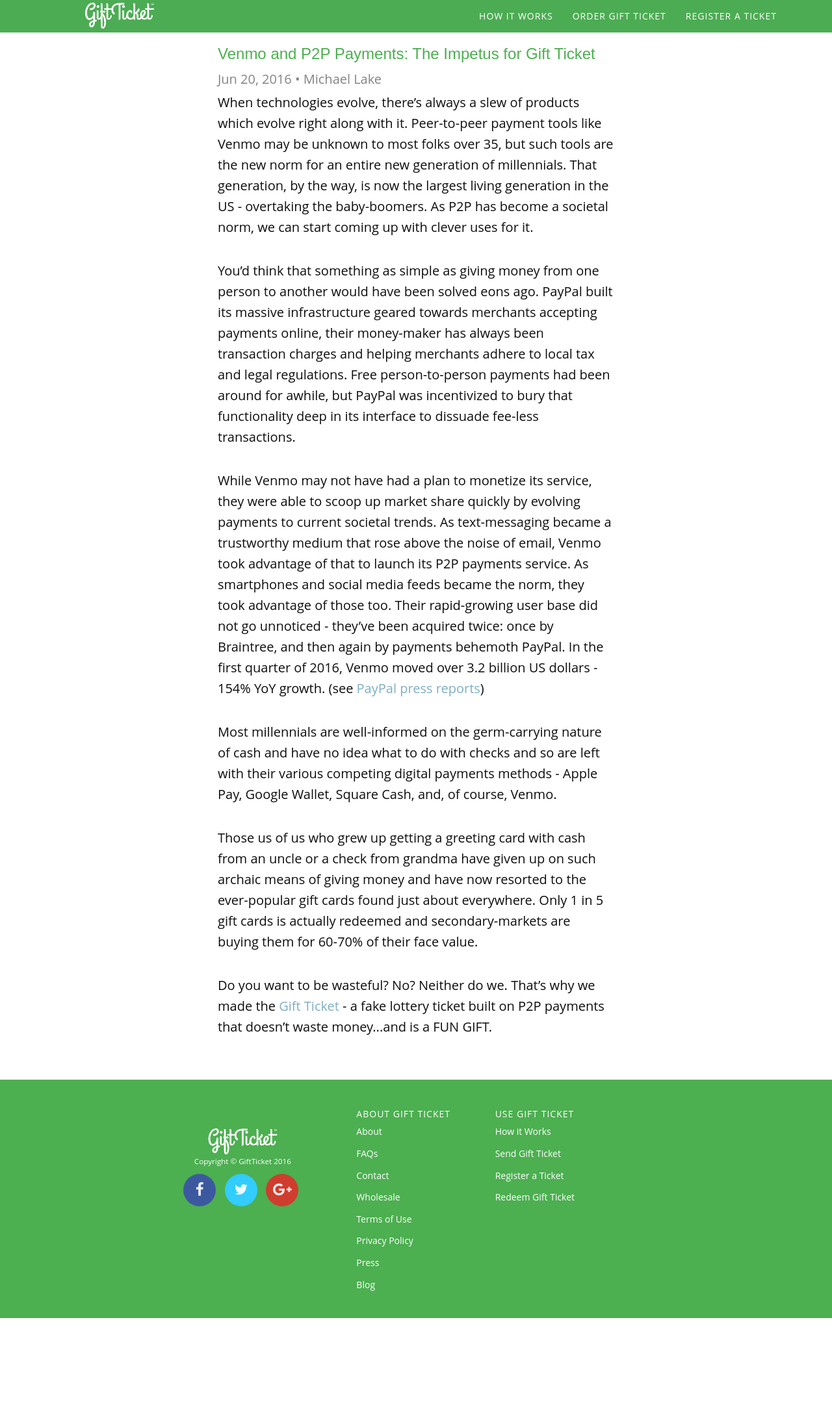
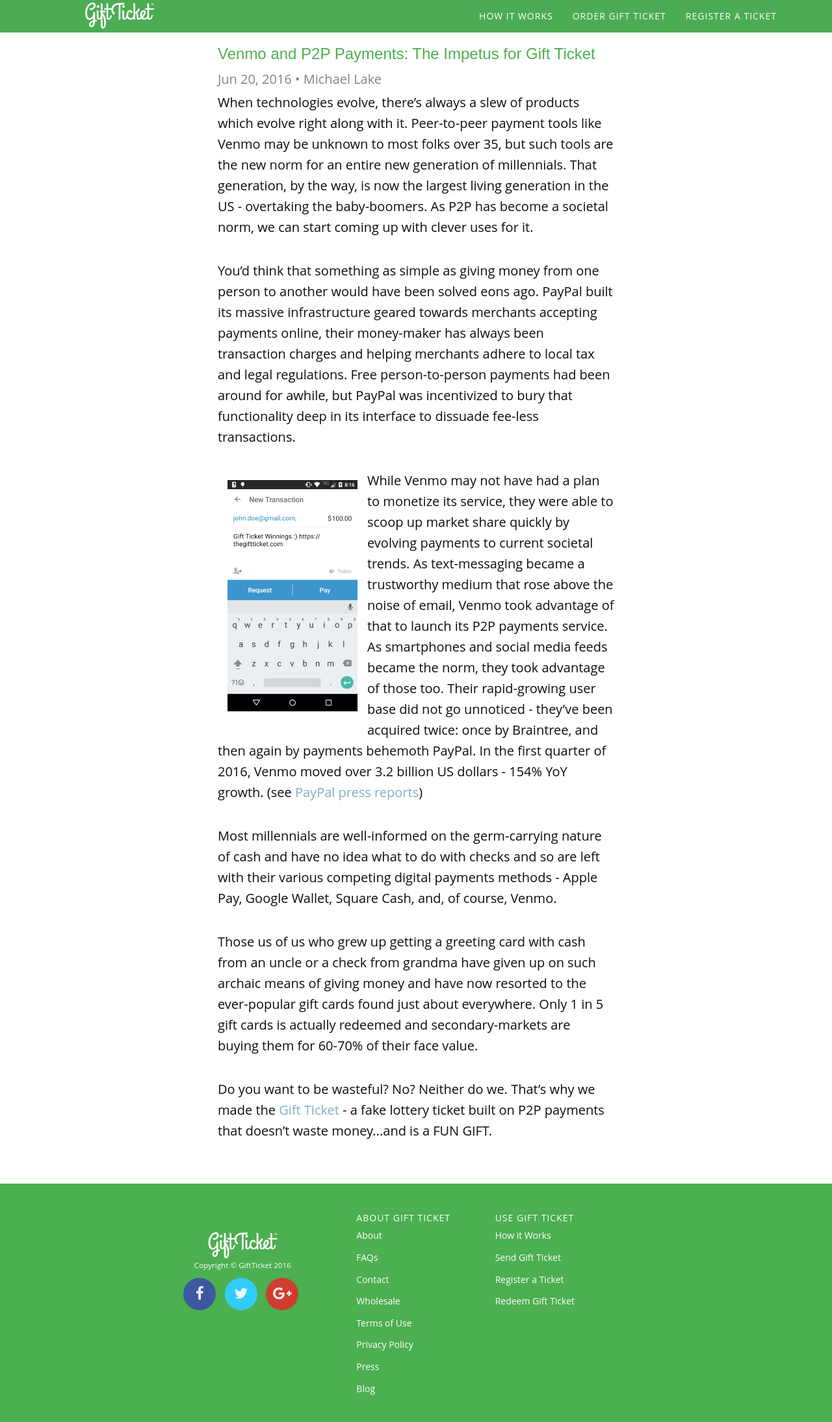
Before and after one commit to alleyway/gift-ticket-web, a Jekyll site: the page built from _posts/2016-06-20-venmo-p2p-payments-impetus-gift-ticket.html, in a window 1280 px wide. Shown: the whole page at 65% size. Built offline with Jekyll 4.4.1, drawn with Linux system fonts in a browser that asks for light colours; some web fonts are replaced; comment, search, counter and statistics services are not loaded; before the commit the page ends 2029 px from its top, so only the background shows below that.

Commit message:
Adding image to post

```diff
--- a/_posts/2016-06-20-venmo-p2p-payments-impetus-gift-ticket.html
+++ b/_posts/2016-06-20-venmo-p2p-payments-impetus-gift-ticket.html
@@ -6,12 +6,15 @@
 author: Michael Lake
 published: true
 description: Changing technologies, changing social norms pave the way for innovation
+image: /img/blog_assets/venmo_screenshot.jpg
 #don't forget to update sitemap!
 ---
 
 <p>When technologies evolve, there’s always a slew of products which evolve right along with it. Peer-to-peer payment tools like Venmo may be unknown to most folks over 35, but such tools are the new norm for an entire new generation of millennials. That generation, by the way, is now the largest living generation in the US - overtaking the baby-boomers. As P2P has become a societal norm, we can start coming up with clever uses for it.</p>
 
 <p>You’d think that something as simple as giving money from one person to another would have been solved eons ago. PayPal built its massive infrastructure geared towards merchants accepting payments online, their money-maker has always been transaction charges and helping merchants adhere to local tax and legal regulations. Free person-to-person payments had been around for awhile, but PayPal was incentivized to bury that functionality deep in its interface to dissuade fee-less transactions.</p>
+
+<img src="/img/blog_assets/venmo_screenshot.jpg" align="left" style=" width: 25%; min-width: 200px; margin: 15px;">
 
 <p>While Venmo may not have had a plan to monetize its service, they were able to scoop up market share quickly by evolving payments to current societal trends. As text-messaging became a trustworthy medium that rose above the noise of email, Venmo took advantage of that to launch its P2P payments service. As smartphones and social media feeds became the norm, they took advantage of those too. Their rapid-growing user base did not go unnoticed - they’ve been acquired twice: once by Braintree, and then again by payments behemoth PayPal. In the first quarter of 2016, Venmo moved over 3.2 billion US dollars - 154% YoY growth. (see <a title="PayPal Press reports" rel="nofollow" href="https://www.paypalobjects.com/digitalassets/c/website/marketing/global/shared/global/about/documents/paypal-q1-2016-fast-facts.pdf">PayPal press reports</a>)</p>
 
```
Also changed, not shown: img/blog_assets/venmo_screenshot.jpg (added).
